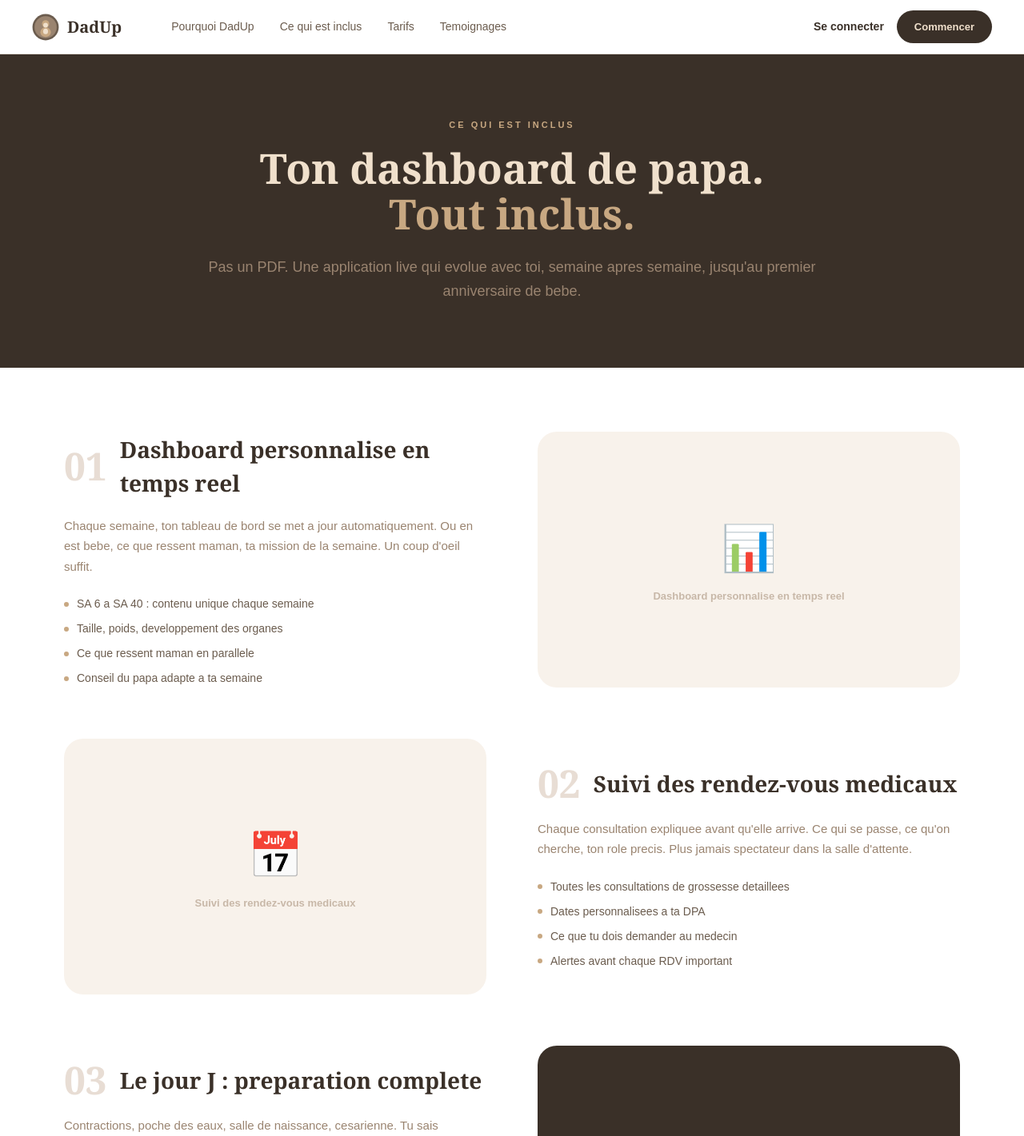
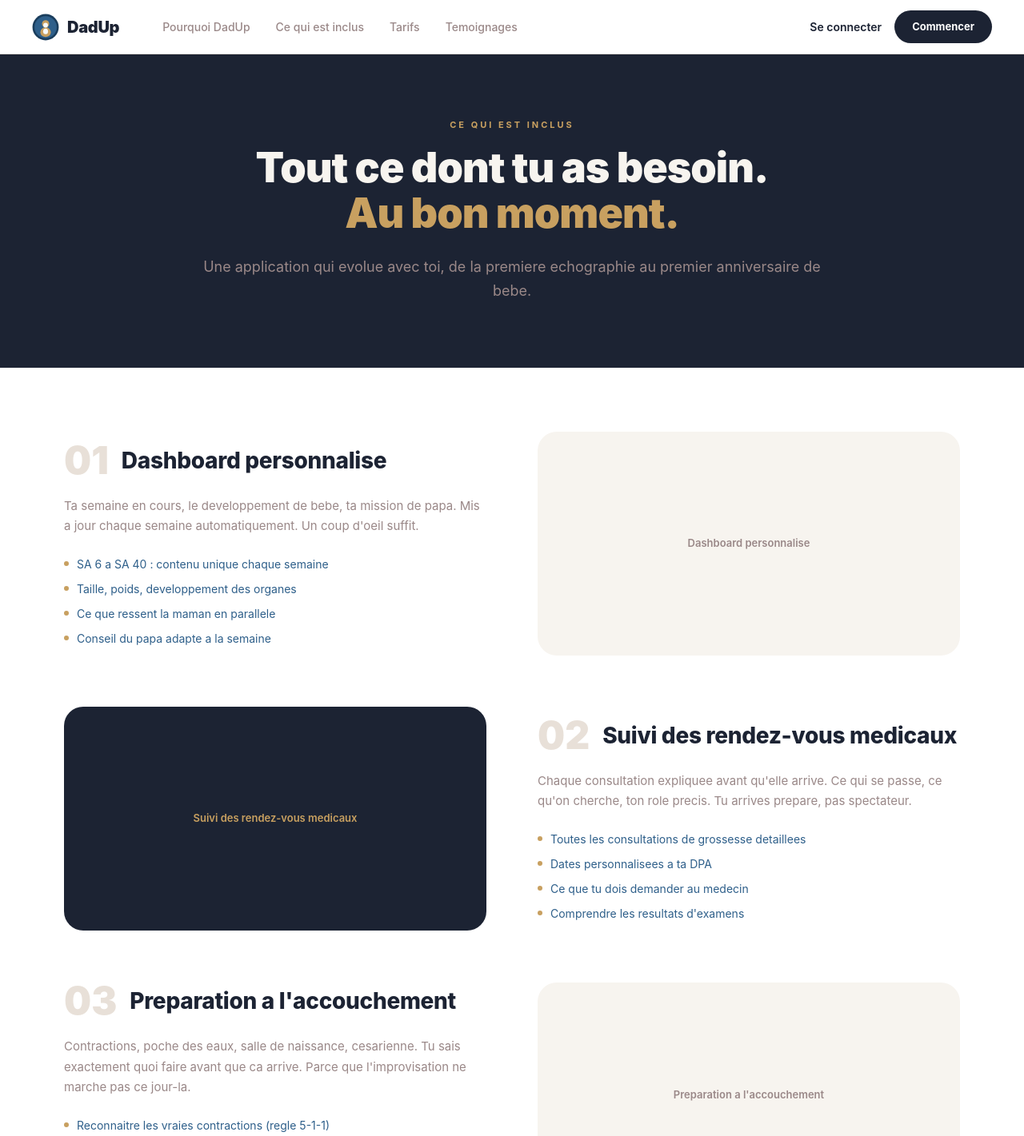
Before and after one commit to Julproject/dadup, a Next.js app: page /inclus in a window 1280 px wide. Shown: the top 1421 px of the page at 80% size. Built offline with nearby package versions, Linux system fonts and the light colour scheme.

Commit message:
Update page.tsx

```diff
--- a/app/inclus/page.tsx
+++ b/app/inclus/page.tsx
@@ -1,107 +1,101 @@
 export default function InclusPage() {
+  const modules = [
+    {
+      num:'01', titre:'Dashboard personnalise',
+      desc:"Ta semaine en cours, le developpement de bebe, ta mission de papa. Mis a jour chaque semaine automatiquement. Un coup d'oeil suffit.",
+      details:["SA 6 a SA 40 : contenu unique chaque semaine","Taille, poids, developpement des organes","Ce que ressent la maman en parallele","Conseil du papa adapte a la semaine"],
+      dark:false,
+    },
+    {
+      num:'02', titre:'Suivi des rendez-vous medicaux',
+      desc:"Chaque consultation expliquee avant qu'elle arrive. Ce qui se passe, ce qu'on cherche, ton role precis. Tu arrives prepare, pas spectateur.",
+      details:["Toutes les consultations de grossesse detaillees","Dates personnalisees a ta DPA","Ce que tu dois demander au medecin","Comprendre les resultats d'examens"],
+      dark:true,
+    },
+    {
+      num:'03', titre:'Preparation a l\'accouchement',
+      desc:"Contractions, poche des eaux, salle de naissance, cesarienne. Tu sais exactement quoi faire avant que ca arrive. Parce que l'improvisation ne marche pas ce jour-la.",
+      details:["Reconnaitre les vraies contractions (regle 5-1-1)","Checklist depart maternite","Ton role precis en salle de naissance","Cesarienne : deroulement et ce que tu peux faire"],
+      dark:false,
+    },
+    {
+      num:'04', titre:'Checklists interactives',
+      desc:"Valise maternite, achats prioritaires, documents administratifs. Tout est cochable depuis ton telephone et sauvegarde dans ton compte.",
+      details:["Valise : pour toi, pour elle, pour bebe","Liste achats : l'essentiel vs le superflu","Documents : carte vitale, plan de naissance...","Sauvegarde automatique entre sessions"],
+      dark:true,
+    },
+    {
+      num:'05', titre:'Psychologie et preparation mentale',
+      desc:"38 semaines de contenus sur la paternite. Peur de ne pas etre a la hauteur, vie de couple, lien avec bebe. Un sujet par semaine, verifie medicalement.",
+      details:["38 semaines de contenu unique","Informations medicalement verifiees","Lien direct Doctolib si besoin d'un soutien","Aucune repetition entre les semaines"],
+      dark:false,
+    },
+    {
+      num:'06', titre:'Mode post-partum : 12 mois',
+      desc:"Apres la naissance, l'application bascule automatiquement. Developpement de bebe mois par mois, vaccins, alertes sante, activites a faire ensemble.",
+      details:["12 mois de suivi post-natal","Developpement de bebe mois par mois","Baby blues, fatigue, vie de couple","Vaccins, RDV pediatre, signaux d'alerte"],
+      dark:true,
+    },
+    {
+      num:'07', titre:'Ateliers pratiques',
+      desc:"Emmaillotage, premiers secours nourrisson, techniques d'apaisement, soutien a l'allaitement. Les gestes que tu fais a 3h du matin quand bebe pleure, sans jargon.",
+      details:["Emmaillotage pas a pas","Premiers secours nourrisson (etouffement, fievre)","Comprendre et calmer les pleurs","Allaitement : ton role et comment aider"],
+      dark:false,
+    },
+    {
+      num:'08', titre:'Suivi des 7 premiers jours',
+      desc:"Tableau de suivi des tetees, des urines et des selles, comme a la maternite. Et une idee mensuelle pour ta partenaire, adaptee a son etat du moment.",
+      details:["Suivi J7 : tetees, selles, urines","Sauvegarde entre sessions","Idee mensuelle pour ta partenaire","Activites adaptees a chaque mois de grossesse"],
+      dark:true,
+    },
+  ];
+
   return (
-    <main style={{minHeight:'100vh', background:'#ffffff', fontFamily:'sans-serif'}}>
+    <main style={{minHeight:'100vh', background:'#ffffff', fontFamily:"-apple-system,BlinkMacSystemFont,'Segoe UI',sans-serif"}}>
       <Nav/>
 
-      {/* HERO */}
-      <section style={{background:'#3a3028', padding:'80px 40px'}}>
+      <section style={{background:'#1c2333', padding:'80px 40px'}}>
         <div style={{maxWidth:'800px', margin:'0 auto', textAlign:'center'}}>
-          <p style={{color:'#c8a882', fontSize:'11px', fontWeight:700, letterSpacing:'3px', textTransform:'uppercase', margin:'0 0 16px'}}>Ce qui est inclus</p>
-          <h1 style={{color:'#f0e0cc', fontSize:'52px', fontWeight:800, margin:'0 0 24px', lineHeight:1.1, fontFamily:'Georgia,serif'}}>
-            Ton dashboard de papa.<br/><span style={{color:'#c8a882'}}>Tout inclus.</span>
+          <p style={{color:'#c8a060', fontSize:'11px', fontWeight:700, letterSpacing:'3px', textTransform:'uppercase', margin:'0 0 16px'}}>Ce qui est inclus</p>
+          <h1 style={{color:'#f7f4ef', fontSize:'52px', fontWeight:900, margin:'0 0 24px', lineHeight:1.1, letterSpacing:'-1px'}}>
+            Tout ce dont tu as besoin.<br/><span style={{color:'#c8a060'}}>Au bon moment.</span>
           </h1>
-          <p style={{color:'#9a8470', fontSize:'18px', lineHeight:1.7, margin:0}}>Pas un PDF. Une application live qui evolue avec toi, semaine apres semaine, jusqu'au premier anniversaire de bebe.</p>
+          <p style={{color:'#9a8888', fontSize:'18px', lineHeight:1.7, margin:0}}>Une application qui evolue avec toi, de la premiere echographie au premier anniversaire de bebe.</p>
         </div>
       </section>
 
-      {/* MODULES DETAILLES */}
       <section style={{padding:'80px 40px', maxWidth:'1200px', margin:'0 auto'}}>
         <div style={{display:'flex', flexDirection:'column', gap:'64px'}}>
-
-          {[
-            {
-              num:'01', titre:'Dashboard personnalise en temps reel',
-              desc:"Chaque semaine, ton tableau de bord se met a jour automatiquement. Ou en est bebe, ce que ressent maman, ta mission de la semaine. Un coup d'oeil suffit.",
-              details:["SA 6 a SA 40 : contenu unique chaque semaine","Taille, poids, developpement des organes","Ce que ressent maman en parallele","Conseil du papa adapte a ta semaine"],
-              dark:false, emoji:'\ud83d\udcca'
-            },
-            {
-              num:'02', titre:'Suivi des rendez-vous medicaux',
-              desc:"Chaque consultation expliquee avant qu'elle arrive. Ce qui se passe, ce qu'on cherche, ton role precis. Plus jamais spectateur dans la salle d'attente.",
-              details:["Toutes les consultations de grossesse detaillees","Dates personnalisees a ta DPA","Ce que tu dois demander au medecin","Alertes avant chaque RDV important"],
-              dark:false, emoji:'\ud83d\udcc5'
-            },
-            {
-              num:'03', titre:'Le jour J : preparation complete',
-              desc:"Contractions, poche des eaux, salle de naissance, cesarienne. Tu sais exactement quoi faire avant que ca arrive. Parce que l'improvisation, ca ne marche pas ce jour-la.",
-              details:["Reconnaitre les vraies contractions (regle 5-1-1)","Checklist depart maternite interactive","Ton role precis en salle de naissance","Cesarienne : deroulement et ton role"],
-              dark:true, emoji:'\ud83c\udfe5'
-            },
-            {
-              num:'04', titre:'Checklist valise maternite',
-              desc:"Une checklist complete et interactive. Coche au fur et a mesure, depuis ton telephone. Pour toi, pour elle, pour bebe. Plus de stress le jour J.",
-              details:["21 articles essentiels categorises","Pour toi, pour elle, pour bebe","Documents administratifs inclus","Sauvegarde automatique dans ton compte"],
-              dark:false, emoji:'\ud83e\uddf3'
-            },
-            {
-              num:'05', titre:'Psychologie et preparation mentale',
-              desc:"38 semaines de contenus sur la paternite. Peur de ne pas etre a la hauteur, vie de couple, lien avec bebe. Un sujet par semaine, des informations verifiees.",
-              details:["38 semaines de contenu unique","Informations medicalement verifiees","Lien direct Doctolib si besoin d'un soutien","Aucune repetition entre les semaines"],
-              dark:false, emoji:'\ud83e\udde0'
-            },
-            {
-              num:'06', titre:'Post-partum : 12 mois de suivi',
-              desc:"Apres la naissance, l'app bascule automatiquement. Developpement de bebe mois par mois, ressenti de maman, activites a faire ensemble. Tu ne decroches pas apres la naissance.",
-              details:["12 mois de suivi post-natal","Developpement de bebe semaine par semaine","Baby blues, fatigue, vie de couple","Vaccins, RDV pediatre, alertes sante"],
-              dark:false, emoji:'\ud83d\udc76'
-            },
-            {
-              num:'07', titre:'Atelier pratique : les gestes concrets',
-              desc:"Emmaillotage, premiers secours nourrisson, techniques d'apaisement, allaitement. Pas les theories des livres. Les gestes que tu fais a 3h du matin quand bebe pleure.",
-              details:["Emmaillotage pas a pas","Premiers secours nourrisson (etouffement, fievre)","Reconnaitre et calmer les pleurs","Allaitement : ton role et comment aider"],
-              dark:true, emoji:'\ud83c\udf19'
-            },
-            {
-              num:'08', titre:'Suivi J7 et liste achats',
-              desc:"Les 7 premiers jours : tableau de suivi des tetees, urines et selles comme a la maternite. Et une liste d'achats claire : l'essentiel vs le superflu, dans quel ordre, pour quel budget.",
-              details:["Suivi des 7 premiers jours (tetees, selles, urines)","Liste achats : essentiel vs superflu","Budget par categorie","Sauvegarde entre sessions"],
-              dark:false, emoji:'\ud83d\uded2'
-            },
-          ].map((m, i) => (
+          {modules.map((m, i) => (
             <div key={i} style={{display:'grid', gridTemplateColumns:'1fr 1fr', gap:'64px', alignItems:'center', direction: i % 2 === 1 ? 'rtl' : 'ltr'}}>
               <div style={{direction:'ltr'}}>
                 <div style={{display:'flex', alignItems:'center', gap:'16px', marginBottom:'20px'}}>
-                  <span style={{color:'#e8ddd4', fontSize:'48px', fontWeight:800, fontFamily:'Georgia,serif', lineHeight:1}}>{m.num}</span>
-                  <h2 style={{color:'#3a3028', fontSize:'28px', fontWeight:800, margin:0, fontFamily:'Georgia,serif'}}>{m.titre}</h2>
+                  <span style={{color:'#e8e0d8', fontSize:'48px', fontWeight:900, lineHeight:1}}>{m.num}</span>
+                  <h2 style={{color:'#1c2333', fontSize:'28px', fontWeight:800, margin:0, letterSpacing:'-0.3px'}}>{m.titre}</h2>
                 </div>
-                <p style={{color:'#9a8470', fontSize:'15px', lineHeight:1.7, margin:'0 0 24px'}}>{m.desc}</p>
+                <p style={{color:'#9a8888', fontSize:'15px', lineHeight:1.7, margin:'0 0 24px'}}>{m.desc}</p>
                 <div style={{display:'flex', flexDirection:'column', gap:'10px'}}>
                   {m.details.map((d, j) => (
                     <div key={j} style={{display:'flex', gap:'10px', alignItems:'center'}}>
-                      <div style={{width:'6px', height:'6px', borderRadius:'50%', background:'#c8a882', flexShrink:0}}></div>
-                      <p style={{color:'#6b5c4e', fontSize:'14px', margin:0}}>{d}</p>
+                      <div style={{width:'6px', height:'6px', borderRadius:'50%', background:'#c8a060', flexShrink:0}}></div>
+                      <p style={{color:'#2E5F8A', fontSize:'14px', margin:0}}>{d}</p>
                     </div>
                   ))}
                 </div>
               </div>
-              <div style={{direction:'ltr', background: m.dark ? '#3a3028' : '#f8f2eb', borderRadius:'24px', height:'320px', display:'flex', alignItems:'center', justifyContent:'center'}}>
-                <div style={{textAlign:'center'}}>
-                  <p style={{fontSize:'56px', margin:'0 0 8px'}}>{m.emoji}</p>
-                  <p style={{color: m.dark ? '#c8a882' : '#c8b8a8', fontSize:'13px', margin:0, fontWeight:600}}>{m.titre}</p>
-                </div>
+              <div style={{direction:'ltr', background: m.dark ? '#1c2333' : '#f7f4ef', borderRadius:'24px', height:'280px', display:'flex', alignItems:'center', justifyContent:'center'}}>
+                <p style={{color: m.dark ? '#c8a060' : '#9a8888', fontSize:'13px', margin:0, fontWeight:600, textAlign:'center', padding:'0 24px'}}>{m.titre}</p>
               </div>
             </div>
           ))}
-
         </div>
       </section>
 
-      {/* CTA */}
-      <section style={{background:'#3a3028', padding:'80px 40px', textAlign:'center'}}>
-        <h2 style={{color:'#f0e0cc', fontSize:'38px', fontWeight:800, margin:'0 0 12px', fontFamily:'Georgia,serif'}}>Tout ca a partir de 9,99{'\u20ac'}/mois.</h2>
-        <p style={{color:'#9a8470', fontSize:'16px', margin:'0 0 8px'}}>Ou 79{'\u20ac'}/an, soit 30% d'economie. Sans engagement. Resiliable a tout moment.</p>
-        <p style={{color:'#6b5c4e', fontSize:'14px', margin:'0 0 32px'}}>Acces immediat apres inscription.</p>
-        <a href="/tarifs" style={{background:'#c8a882', color:'#1c1510', padding:'16px 40px', borderRadius:'32px', fontSize:'15px', fontWeight:800, textDecoration:'none', display:'inline-block'}}>Voir les tarifs</a>
+      <section style={{background:'#1c2333', padding:'80px 40px', textAlign:'center'}}>
+        <h2 style={{color:'#f7f4ef', fontSize:'38px', fontWeight:900, margin:'0 0 12px', letterSpacing:'-0.5px'}}>Tout ca a partir de 6,99 &#8364;/mois.</h2>
+        <p style={{color:'#9a8888', fontSize:'16px', margin:'0 0 8px'}}>Ou 59,99 &#8364;/an, sans engagement, resiliable a tout moment.</p>
+        <p style={{color:'rgba(255,255,255,0.25)', fontSize:'13px', margin:'0 0 32px'}}>Acces immediat apres inscription.</p>
+        <a href="/tarifs" style={{background:'#c8a060', color:'#1c2333', padding:'16px 40px', borderRadius:'32px', fontSize:'15px', fontWeight:800, textDecoration:'none', display:'inline-block'}}>Voir les tarifs</a>
       </section>
 
       <Footer/>
@@ -111,49 +105,49 @@ export default function InclusPage() {
 
 function Nav() {
   return (
-    <nav style={{background:'#ffffff', borderBottom:'1px solid #e8ddd4', padding:'0 40px', display:'flex', alignItems:'center', justifyContent:'space-between', height:'68px', position:'sticky', top:0, zIndex:50}}>
-      <div style={{display:'flex', alignItems:'center', gap:'48px'}}>
+    <nav style={{background:'#ffffff', borderBottom:'1px solid #e8e0d8', padding:'0 40px', display:'flex', alignItems:'center', justifyContent:'space-between', height:'68px', position:'sticky', top:0, zIndex:50}}>
+      <div style={{display:'flex', alignItems:'center', gap:'40px'}}>
         <a href="/" style={{display:'flex', alignItems:'center', gap:'10px', textDecoration:'none'}}>
           <svg viewBox="0 0 300 300" width="34" height="34">
-            <circle cx="150" cy="150" r="145" fill="#6b5c4e"/>
-            <circle cx="150" cy="150" r="122" fill="#9a8470"/>
-            <ellipse cx="150" cy="205" rx="58" ry="54" fill="#c8a882"/>
-            <circle cx="150" cy="112" r="40" fill="#c8a882"/>
-            <ellipse cx="150" cy="196" rx="27" ry="31" fill="#f0e0cc"/>
-            <circle cx="150" cy="128" r="26" fill="#f0e0cc"/>
+            <circle cx="150" cy="150" r="145" fill="#1A3D5C"/>
+            <circle cx="150" cy="150" r="122" fill="#2E5F8A"/>
+            <ellipse cx="150" cy="205" rx="58" ry="54" fill="#c8a060"/>
+            <circle cx="150" cy="112" r="40" fill="#c8a060"/>
+            <ellipse cx="150" cy="196" rx="27" ry="31" fill="#F7FAFC"/>
+            <circle cx="150" cy="128" r="26" fill="#F7FAFC"/>
           </svg>
-          <span style={{fontWeight:800, color:'#3a3028', fontSize:'20px', fontFamily:'Georgia,serif'}}>DadUp</span>
+          <span style={{fontWeight:900, color:'#1c2333', fontSize:'20px', letterSpacing:'-0.3px'}}>DadUp</span>
         </a>
         <div style={{display:'flex', gap:'4px'}}>
-          <a href="/pourquoi" style={{color:'#6b5c4e', fontSize:'14px', fontWeight:500, padding:'8px 14px', borderRadius:'8px', textDecoration:'none'}}>Pourquoi DadUp</a>
-          <a href="/inclus" style={{color:'#6b5c4e', fontSize:'14px', fontWeight:500, padding:'8px 14px', borderRadius:'8px', textDecoration:'none'}}>Ce qui est inclus</a>
-          <a href="/tarifs" style={{color:'#6b5c4e', fontSize:'14px', fontWeight:500, padding:'8px 14px', borderRadius:'8px', textDecoration:'none'}}>Tarifs</a>
-          <a href="/temoignages" style={{color:'#6b5c4e', fontSize:'14px', fontWeight:500, padding:'8px 14px', borderRadius:'8px', textDecoration:'none'}}>Temoignages</a>
+          {[['Pourquoi DadUp','/pourquoi'],['Ce qui est inclus','/inclus'],['Tarifs','/tarifs'],['Temoignages','/temoignages']].map(([label, href]) => (
+            <a key={href} href={href} style={{color:'#9a8888', fontSize:'14px', fontWeight:500, padding:'8px 14px', borderRadius:'8px', textDecoration:'none'}}>{label}</a>
+          ))}
         </div>
       </div>
       <div style={{display:'flex', alignItems:'center', gap:'16px'}}>
-        <a href="/login" style={{color:'#3a3028', fontSize:'14px', fontWeight:600, textDecoration:'none'}}>Se connecter</a>
-        <a href="/tarifs" style={{background:'#3a3028', color:'#f0e0cc', padding:'11px 22px', borderRadius:'32px', fontSize:'13px', fontWeight:700, textDecoration:'none'}}>Commencer</a>
+        <a href="/login" style={{color:'#1c2333', fontSize:'14px', fontWeight:600, textDecoration:'none'}}>Se connecter</a>
+        <a href="/tarifs" style={{background:'#1c2333', color:'#ffffff', padding:'11px 22px', borderRadius:'32px', fontSize:'13px', fontWeight:700, textDecoration:'none'}}>Commencer</a>
       </div>
     </nav>
   );
 }
-
 function Footer() {
   return (
-    <footer style={{background:'#3a3028', padding:'32px 40px', display:'flex', alignItems:'center', justifyContent:'space-between'}}>
-      <div style={{display:'flex', alignItems:'center', gap:'8px'}}>
-        <svg viewBox="0 0 300 300" width="28" height="28">
-          <circle cx="150" cy="150" r="145" fill="#6b5c4e"/>
-          <circle cx="150" cy="150" r="122" fill="#9a8470"/>
-          <ellipse cx="150" cy="205" rx="58" ry="54" fill="#c8a882"/>
-          <circle cx="150" cy="112" r="40" fill="#c8a882"/>
-          <ellipse cx="150" cy="196" rx="27" ry="31" fill="#f0e0cc"/>
-          <circle cx="150" cy="128" r="26" fill="#f0e0cc"/>
-        </svg>
-        <span style={{color:'#f0e0cc', fontSize:'16px', fontWeight:700, fontFamily:'Georgia,serif'}}>DadUp</span>
+    <footer style={{background:'#1c2333', padding:'32px 40px'}}>
+      <div style={{maxWidth:'1200px', margin:'0 auto', display:'flex', alignItems:'center', justifyContent:'space-between'}}>
+        <div style={{display:'flex', alignItems:'center', gap:'10px'}}>
+          <svg viewBox="0 0 300 300" width="28" height="28">
+            <circle cx="150" cy="150" r="145" fill="#1A3D5C"/>
+            <circle cx="150" cy="150" r="122" fill="#2E5F8A"/>
+            <ellipse cx="150" cy="205" rx="58" ry="54" fill="#c8a060"/>
+            <circle cx="150" cy="112" r="40" fill="#c8a060"/>
+            <ellipse cx="150" cy="196" rx="27" ry="31" fill="#F7FAFC"/>
+            <circle cx="150" cy="128" r="26" fill="#F7FAFC"/>
+          </svg>
+          <span style={{color:'#f7f4ef', fontSize:'18px', fontWeight:800}}>DadUp</span>
+        </div>
+        <p style={{color:'rgba(255,255,255,0.25)', fontSize:'12px', margin:0}}>DadUp ne remplace pas l'avis d'un medecin.</p>
       </div>
-      <p style={{color:'#6b5c4e', fontSize:'12px', margin:0}}>DadUp est un outil d'information. Il ne remplace pas l'avis d'un medecin.</p>
     </footer>
   );
 }
```
